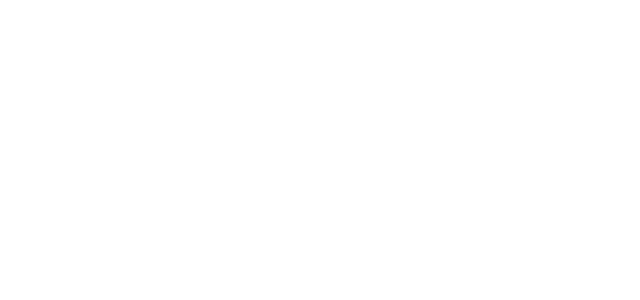
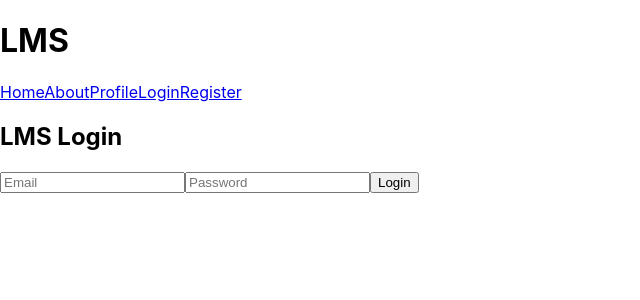
Before and after one commit to SShehan716/lms-project, a React (Create React App) app in the folder frontend/: page /login in a window 1280 px wide. Before the commit this address had no page. Shown: the top 300 px of the page, without its empty margins (0-640 px from the left). Built offline with nearby package versions, Linux system fonts and the light colour scheme; no server answers.

Commit message:
Login frontend

```diff
--- a/frontend/package.json
+++ b/frontend/package.json
@@ -7,6 +7,7 @@
     "@testing-library/react": "^13.4.0",
     "@testing-library/user-event": "^13.5.0",
     "axios": "^1.7.2",
+    "dotenv": "^16.4.5",
     "react": "^18.3.1",
     "react-dom": "^18.3.1",
     "react-router-dom": "^6.24.0",
--- a/frontend/src/App.js
+++ b/frontend/src/App.js
@@ -1,12 +1,16 @@
 import React from 'react';
 import { BrowserRouter as Router, Route, Routes } from 'react-router-dom';
 import Home from './pages/Home';
+import Login from './components/auth/Login';
+import Header from './components/common/Header';
 
 const App = () => {
     return (
         <Router>
+          <Header />
           <Routes>
             <Route path="/" element={<Home />} />
+            <Route path="/login" element={<Login />} />
           </Routes>
         </Router>
     );
--- a/frontend/src/components/auth/Login.js
+++ b/frontend/src/components/auth/Login.js
@@ -0,0 +1,36 @@
+import React, { useState } from "react";
+import api from "../../services/api";
+
+const Login = () => {
+    const [email, setEmail] = useState("");
+    const [password, setPassword] = useState("");
+
+    const handleSubmit = async (e) => {
+        e.preventDefault();
+
+        try {
+            await api.post('api/users/login', { email, password });
+        } catch (error) {
+            console.error(error);
+        }
+    }
+
+    return (
+        <form onSubmit={handleSubmit}>
+            <h2>LMS Login</h2>
+            <input
+                type="email"
+                value={email}
+                onChange={(e) => setEmail(e.target.value)}
+                placeholder="Email" />
+            <input
+                type="password"
+                value={password}
+                onChange={(e) => setPassword(e.target.value)}
+                placeholder="Password" />
+            <button type="submit">Login</button>
+        </form>
+    )
+}
+
+export default Login;
--- a/frontend/src/components/common/Header.js
+++ b/frontend/src/components/common/Header.js
@@ -0,0 +1,19 @@
+import React from 'react';
+import { Link } from 'react-router-dom';
+
+const Header = () => {
+    return (
+        <header>
+            <h1>LMS</h1>
+            <nav>
+                <Link to="/">Home</Link>
+                <Link to="/about">About</Link>
+                <Link to="/profile">Profile</Link>
+                <Link to="/login">Login</Link>
+                <Link to="/register">Register</Link>
+            </nav>
+        </header>
+    )
+}
+
+export default Header;
--- a/frontend/src/services/api.js
+++ b/frontend/src/services/api.js
@@ -1,7 +1,7 @@
 import axios from 'axios';
 
 const api = axios.create({
-    baseURL: 'http://localhost:5000', // Backend URL
+    baseURL: process.env.REACT_APP_SERVER_URL,
 });
 
 export default api;
```
Also changed, not shown: frontend/src/components/common/Footer.js (+11 -0 lines), 1 other file (tests, documents, lock files or other folders).
